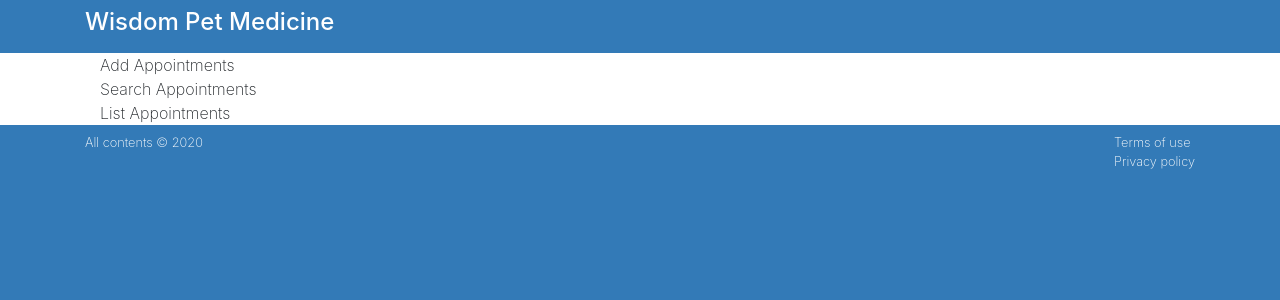
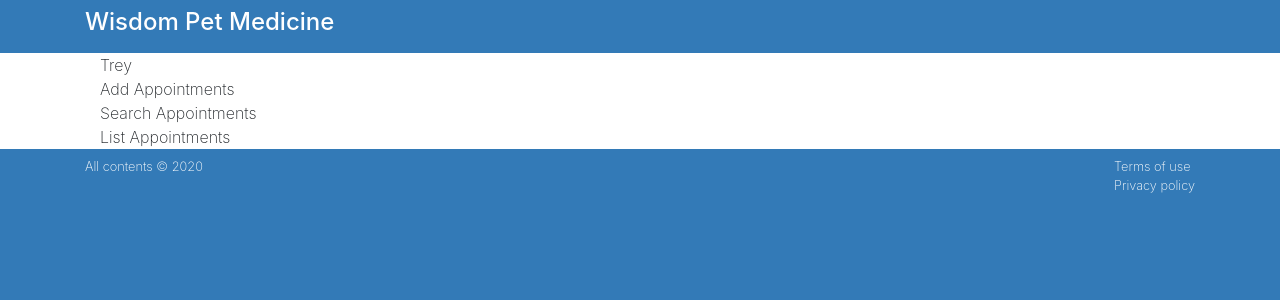
Before and after one commit to icebox827/appointments-manager, a React (Create React App) app: page / in a window 1280 px wide. Shown: the top 300 px of the page. Built offline with nearby package versions, Linux system fonts and the light colour scheme.

Commit message:
Test using state initialized from the class constructor

```diff
--- a/src/components/App.js
+++ b/src/components/App.js
@@ -5,6 +5,14 @@ import ListAppointments from './ListAppointments';
 import SearchAppointments from './SearchAppointments';
 
 class App extends Component {
+
+  constructor() {
+    super();
+    this.state = {
+      myName: 'Trey'
+    };
+  }
+
   render() {
     return (
       <main className="page bg-white" id="petratings">
@@ -12,6 +20,7 @@ class App extends Component {
           <div className="row">
             <div className="col-md-12 bg-white">
               <div className="container">
+                { this.state.myName }
                 <AddAppointments />
                 <SearchAppointments />
                 <ListAppointments />
```
